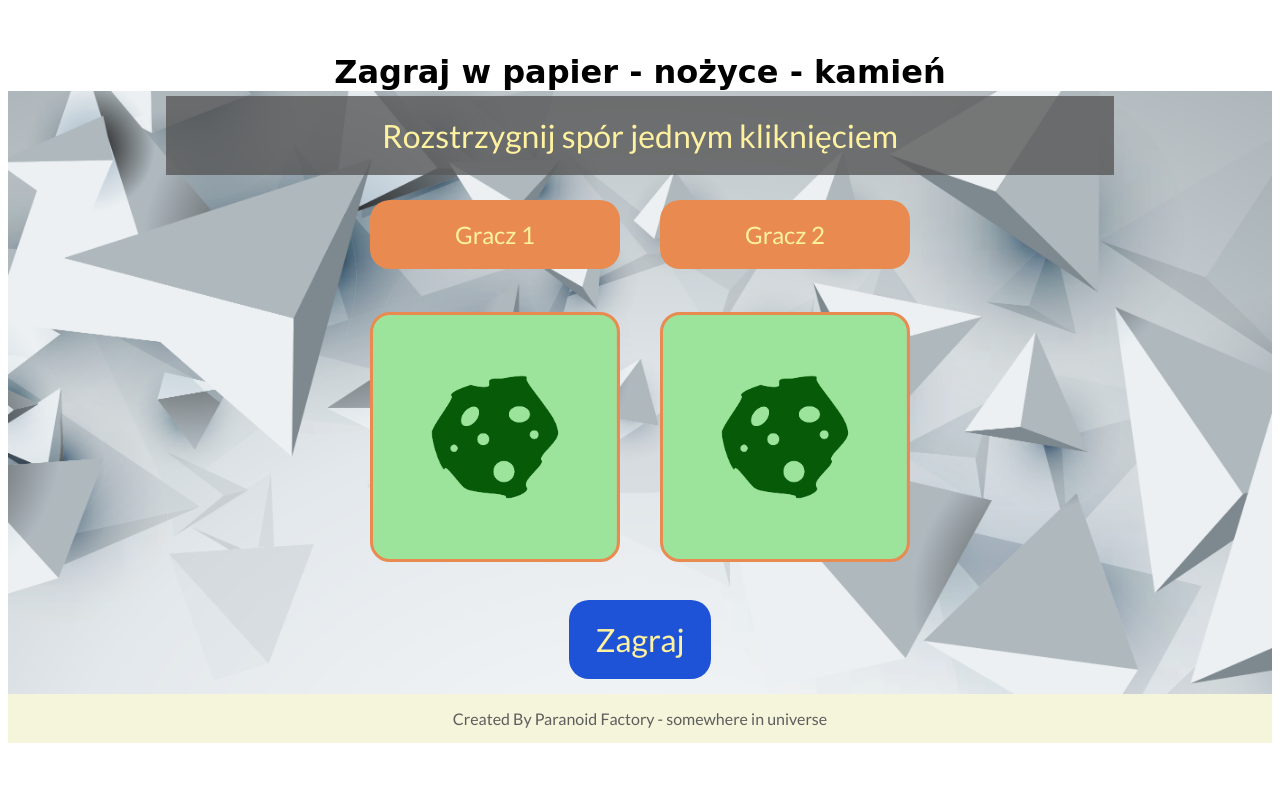
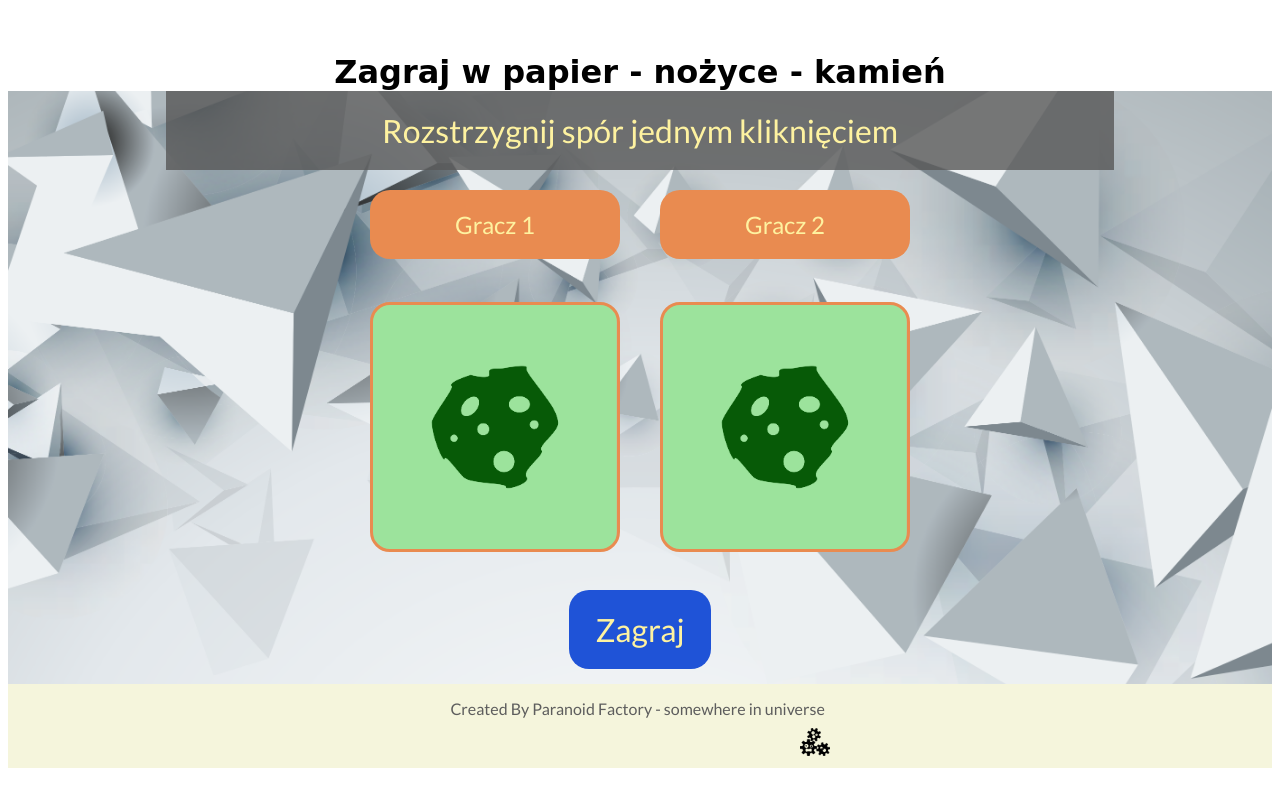
Before and after one commit to KrzysiekKuczma/Papier_nozyce_kamien, a plain HTML site: page index.html in a window 1280 px wide. Drawn offline with Linux system fonts and the light colour scheme; a web font is replaced by a local one.

Commit message:
przeniesienie logo do stopki

```diff
--- a/css/style.css
+++ b/css/style.css
@@ -40,7 +40,7 @@ header h1{
 }
 
 #slogan {
-  margin: 5px auto;
+  margin: 0 auto;
   width: 100%;
   font-size: 2em;
   font-weight: 400;
@@ -104,21 +104,23 @@ header h1{
 }
 
 /* Stopka */
+footer {
+  background-color: beige;
+}
 .createdBy {
-  padding: 15px;
+  display: inline-block;
+  float: left;
   text-align: center;
-  background-color: beige;
   color: #5d5d5d;
+  margin: 15px 0 0 30%;
 }
 
 .logo {
-  float: left;
-  width: 100px;
-  height: 100px;
-  background-color: beige;
+  margin: 10px 30% 10px 0;
+  float: right;
+  width: 30px;
+  height: 30px;
   background-image: url("../images/logo.png");
   background-size: contain;
   background-repeat: no-repeat;
-  margin: 30px 0 0 30px;
-  z-index: 6;
 }
--- a/index.html
+++ b/index.html
@@ -45,11 +45,15 @@
       </div>
     </main>
     <footer>
-      <!-- <div class="container"> -->
-         <div class="createdBy">
+      <div class="container">
+        <!-- <div class="panel"> -->
+          <div class="createdBy">
            Created By Paranoid Factory - somewhere in universe
          </div>
-      <!-- </div> -->
+          <div class="logo">
+         <!-- </div> -->
+        </div>
+      </div>
     </footer>
   </body>
 </html>
```
